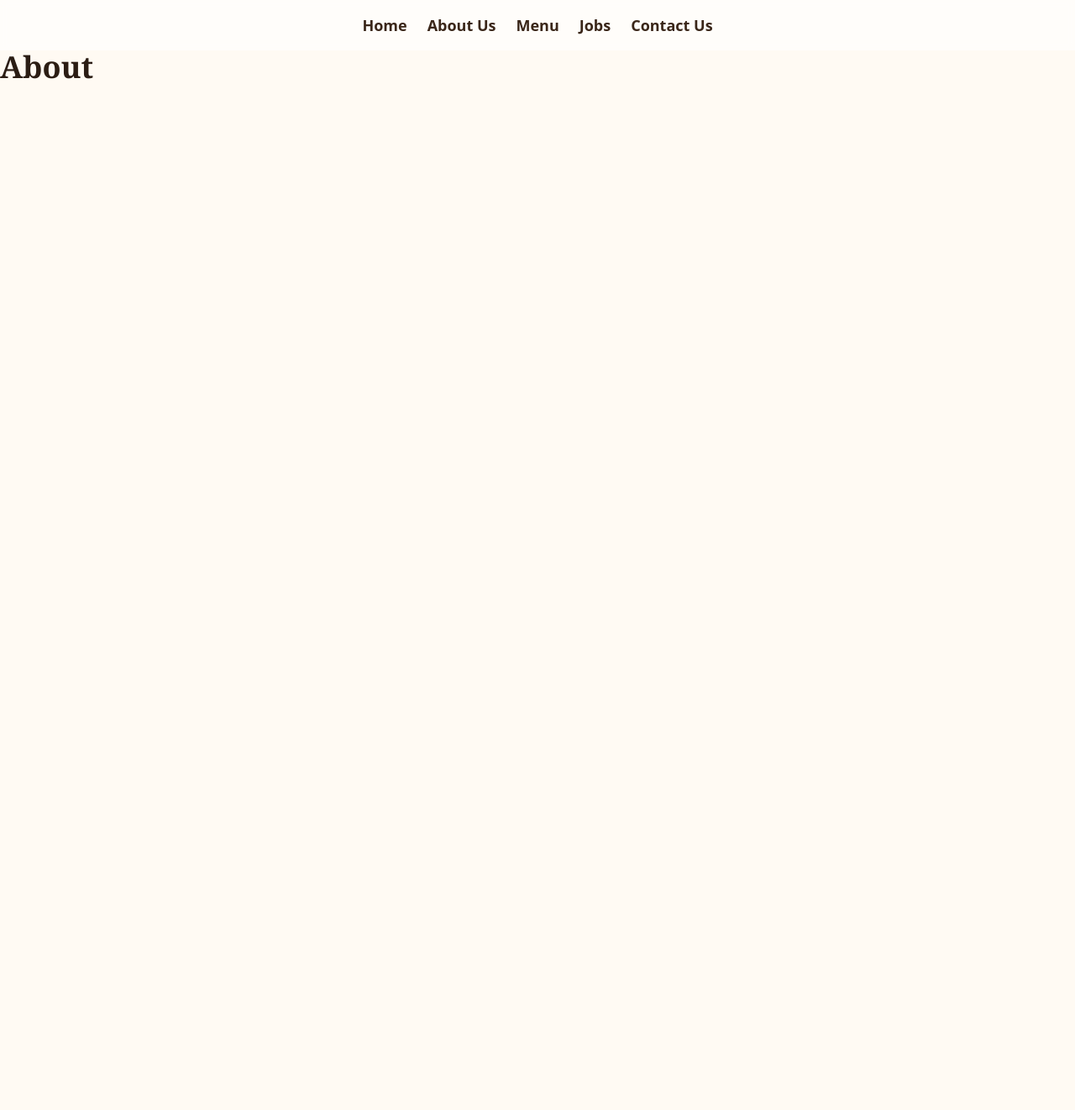
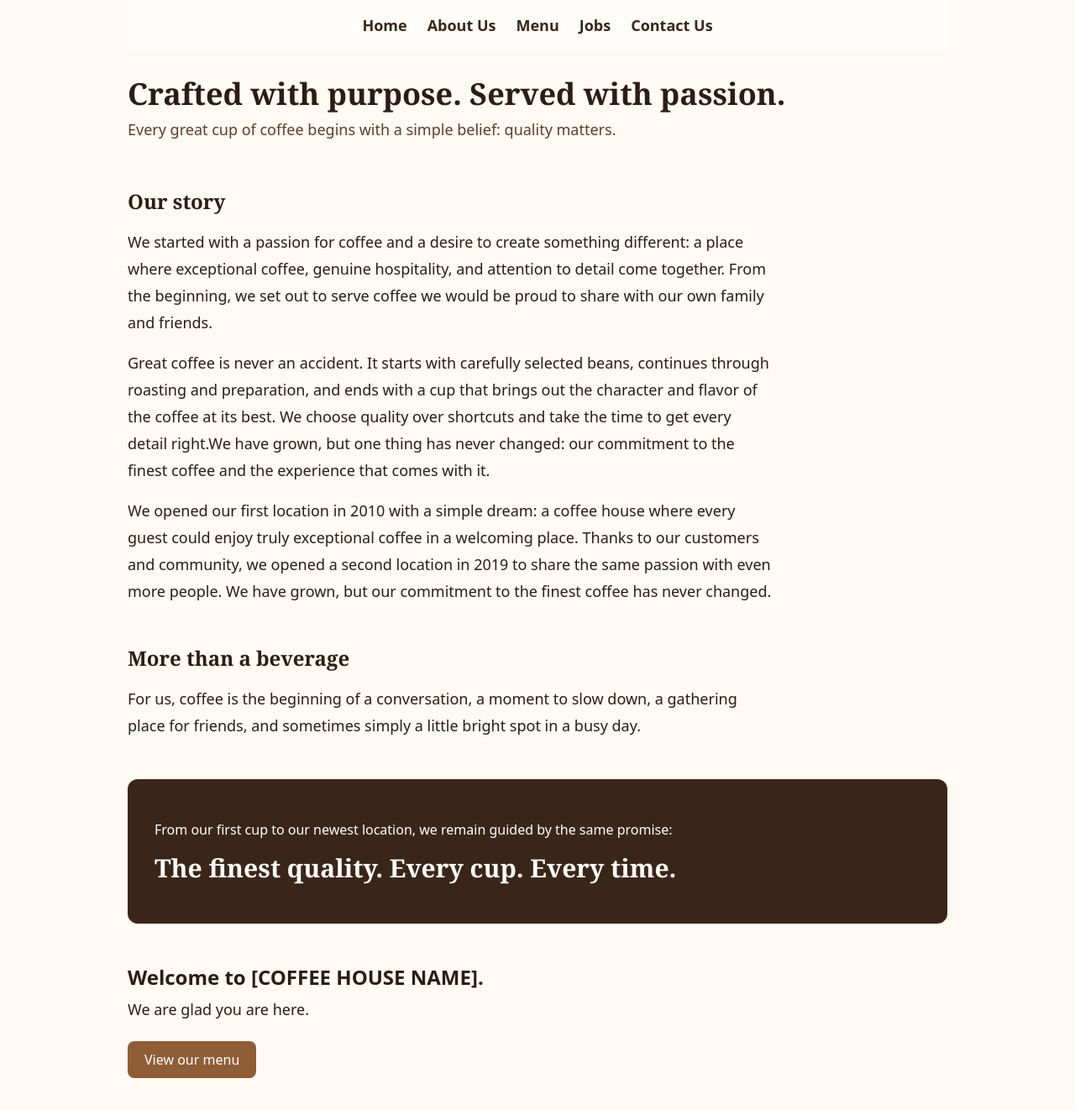
Before and after one commit to casopoly/H4I-Dev-Bootcamp-2026, a Next.js app: page /about in a window 1280 px wide. Shown: the top 1322 px of the page at 84% size. Before the commit the page ends 800 px from the top, so only its background shows below. Built offline with nearby package versions, Linux system fonts and the light colour scheme; a web font is replaced by a local one.

Commit message:
Add About Us page (#16)

```diff
--- a/src/app/about/page.tsx
+++ b/src/app/about/page.tsx
@@ -1,10 +1,74 @@
+import Link from "next/dist/client/link";
 import Navbar from "../../components/Navbar";
+import type { Metadata } from "next";
+import Container from "@/components/ui/Container";
+import PageHeader from "@/components/ui/PageHeader";
+import Button from "@/components/ui/Button";
 
-export default function About() {
+const COFFEE_HOUSE_NAME = "[COFFEE HOUSE NAME]";
+
+export const metadata: Metadata = {
+  title: "About Us",
+  description:
+    "Our story: from our first coffee house in 2010 to our commitment to the finest quality, every cup, every time.",
+};
+
+export default function AboutPage() {
   return (
-    <main>
-      <Navbar />
-      <h1>About</h1>
-    </main>
+    <Container className="pb-16">
+      <Navbar></Navbar>
+      <PageHeader
+        title="Crafted with purpose. Served with passion."
+        subtitle="Every great cup of coffee begins with a simple belief: quality matters."
+      />
+
+      <section aria-labelledby="our-story" className="mt-6 max-w-3xl space-y-4 text-lg leading-8">
+        <h2 id="our-story" className="text-2xl font-semibold">
+          Our story
+        </h2>
+        <p>
+          We started with a passion for coffee and a desire to create something different: a place where exceptional
+          coffee, genuine hospitality, and attention to detail come together. From the beginning, we set out to serve
+          coffee we would be proud to share with our own family and friends.
+        </p>
+        <p>
+          Great coffee is never an accident. It starts with carefully selected beans, continues through roasting and
+          preparation, and ends with a cup that brings out the character and flavor of the coffee at its best. We choose
+          quality over shortcuts and take the time to get every detail right.We have grown, but one thing has never
+          changed: our commitment to the finest coffee and the experience that comes with it.
+        </p>
+        <p>
+          We opened our first location in 2010 with a simple dream: a coffee house where every guest could enjoy truly
+          exceptional coffee in a welcoming place. Thanks to our customers and community, we opened a second location in
+          2019 to share the same passion with even more people. We have grown, but our commitment to the finest coffee
+          has never changed.
+        </p>
+      </section>
+
+      <section aria-labelledby="more-than-coffee" className="mt-12 max-w-3xl space-y-4 text-lg leading-8">
+        <h2 id="more-than-coffee" className="text-2xl font-semibold">
+          More than a beverage
+        </h2>
+        <p>
+          For us, coffee is the beginning of a conversation, a moment to slow down, a gathering place for friends, and
+          sometimes simply a little bright spot in a busy day.
+        </p>
+      </section>
+
+      <section aria-labelledby="our-promise" className="mt-12 rounded-xl bg-brand-950 px-8 py-12 text-white">
+        <p>From our first cup to our newest location, we remain guided by the same promise:</p>
+        <h2 id="our-promise" className="mt-4 text-3xl font-semibold text-white">
+          The finest quality. Every cup. Every time.
+        </h2>
+      </section>
+
+      <footer className="mt-12">
+        <p className="text-2xl font-semibold">Welcome to {COFFEE_HOUSE_NAME}.</p>
+        <p className="mt-2 text-lg">We are glad you are here.</p>
+        <div className="mt-6">
+          <Button href="/menu">View our menu</Button>
+        </div>
+      </footer>
+    </Container>
   );
 }
```
